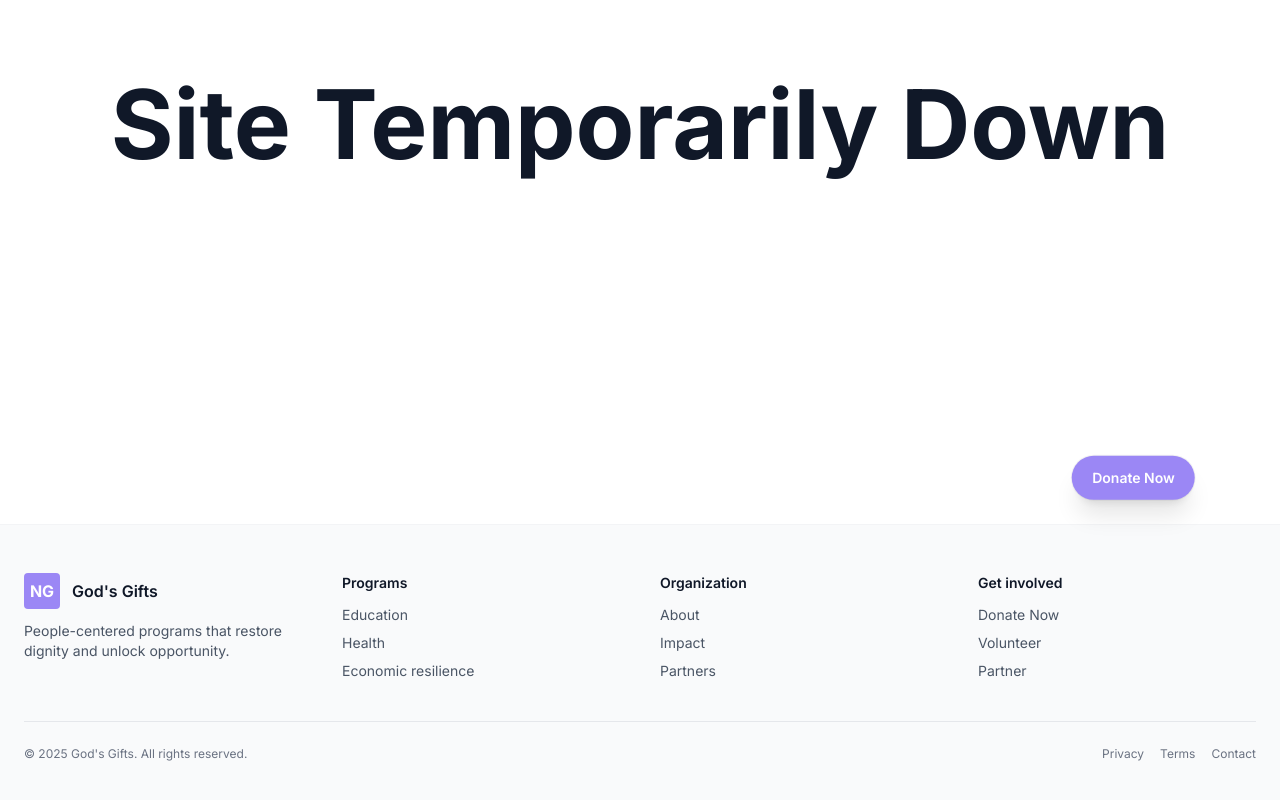
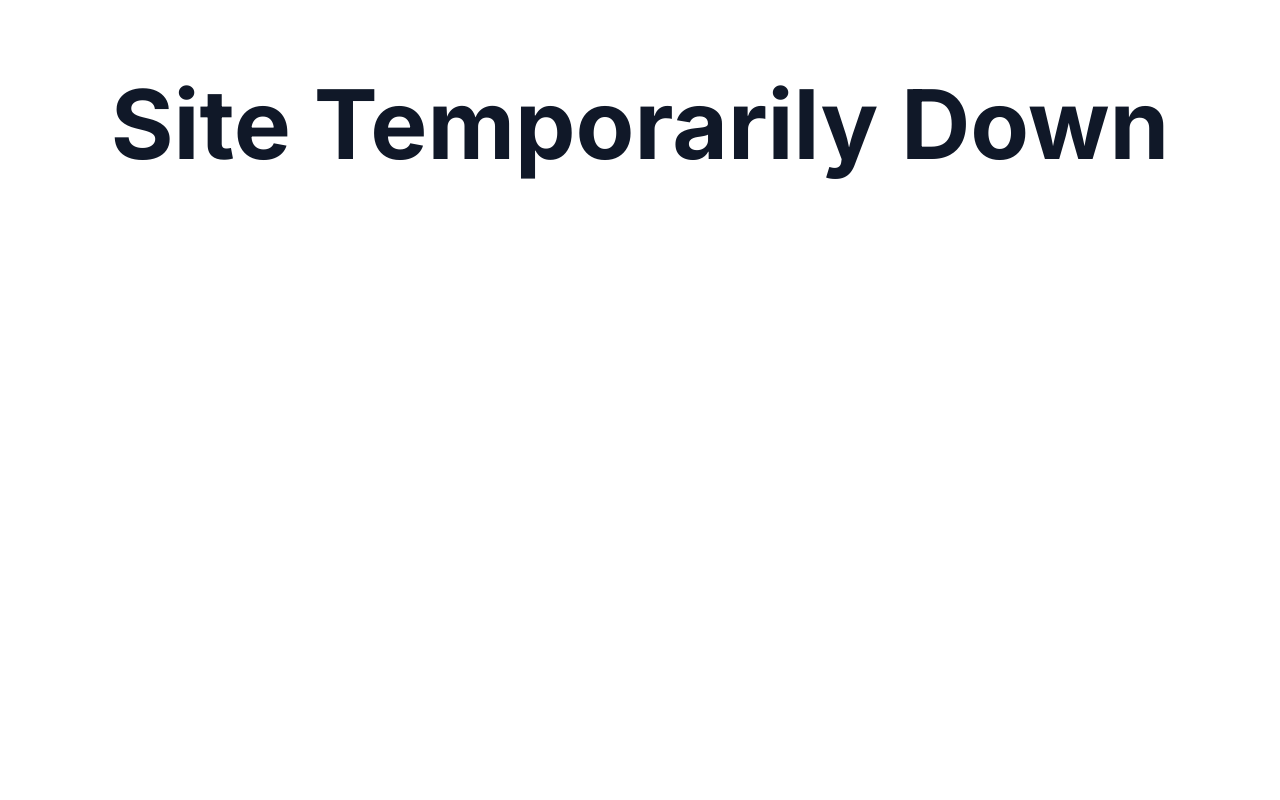
Before and after one commit to kibirigec/charity, a Next.js app: page / in a window 1280 px wide. Shown: the part 276-1076 px from the top of the page. After the commit the page ends 800 px from the top, so only its background shows below. Built offline with nearby package versions, Linux system fonts and the light colour scheme.

Commit message:
Remove header and footer from site down page

```diff
--- a/src/app/layout.js
+++ b/src/app/layout.js
@@ -20,84 +20,7 @@ export default function RootLayout({ children }) {
       <body
         className={`${inter.variable} antialiased overflow-x-hidden`}
       >
-        <a href="/donate" className="floating-donate fixed bottom-4 left-1/2 -translate-x-1/2 md:left-auto md:right-6 md:bottom-6 z-[60] inline-flex items-center rounded-full bg-[var(--lavender)] px-5 py-3 text-sm font-semibold text-white shadow-xl ring-1 ring-black/5 hover:opacity-90 transition animate-float">
-          Donate Now
-        </a>
-        <Effects />
-        <Navbar />
-        {/* legacy header retained below for reference; remove if not needed */}
-        <header className="hidden absolute left-0 right-0 top-0 z-20">
-          <div className="mx-auto flex max-w-7xl items-center justify-between px-4 md:px-6 py-4 md:py-5">
-            <div className="flex items-center gap-3">
-              <div className="h-9 w-9 rounded bg-white/90 text-black grid place-items-center font-bold">NG</div>
-              <span className="text-white text-lg font-semibold tracking-tight">God's Gifts</span>
-            </div>
-            <nav className="hidden md:flex items-center gap-8 text-sm text-white/90">
-              <div className="relative group">
-                <a href="/about" className="hover:text-white transition inline-flex items-center">About</a>
-                <div className="absolute left-0 mt-3 hidden group-hover:block">
-                  <div className="min-w-[240px] overflow-hidden rounded-lg border border-white/20 bg-white/95 p-2 text-gray-900 shadow-lg backdrop-blur">
-                    <a href="/about" className="block rounded px-3 py-2 text-sm hover:bg-gray-50">About God's Gifts Foundation</a>
-                    <a href="/people-behind" className="block rounded px-3 py-2 text-sm hover:bg-gray-50">People Behind</a>
-                  </div>
-                </div>
-              </div>
-              <a href="/programs" className="hover:text-white transition">Programs</a>
-              <a href="/impact" className="hover:text-white transition">Impact</a>
-              <a href="/partners" className="hover:text-white transition">Partners</a>
-              <a href="/contact" className="hover:text-white transition">Contact</a>
-              <a href="/donate" className="inline-flex items-center rounded-full border border-white/80 px-5 py-2 text-sm font-semibold text-white hover:opacity-90 transition">Donate Now</a>
-            </nav>
-          </div>
-        </header>
-        <div className="site-content transition-transform duration-300 ease-out will-change-transform">
-          {children}
-          <footer id="contact" className="border-t border-gray-100 bg-gray-50">
-          <div className="mx-auto max-w-7xl px-6 py-12">
-            <div className="grid gap-10 sm:grid-cols-2 md:grid-cols-4">
-              <div>
-                <div className="flex items-center gap-3">
-                  <div className="h-9 w-9 rounded bg-[var(--lavender)] text-white grid place-items-center font-bold">NG</div>
-                  <span className="text-gray-900 font-semibold">God's Gifts</span>
-                </div>
-                <p className="mt-3 text-sm text-gray-600 max-w-xs">People-centered programs that restore dignity and unlock opportunity.</p>
-              </div>
-              <div>
-                <h4 className="text-sm font-semibold text-gray-900">Programs</h4>
-                <ul className="mt-3 space-y-2 text-sm text-gray-600">
-                  <li><a href="/programs" className="hover:text-gray-900">Education</a></li>
-                  <li><a href="/programs" className="hover:text-gray-900">Health</a></li>
-                  <li><a href="/programs" className="hover:text-gray-900">Economic resilience</a></li>
-                </ul>
-              </div>
-              <div>
-                <h4 className="text-sm font-semibold text-gray-900">Organization</h4>
-                <ul className="mt-3 space-y-2 text-sm text-gray-600">
-                  <li><a href="/about" className="hover:text-gray-900">About</a></li>
-                  <li><a href="/impact" className="hover:text-gray-900">Impact</a></li>
-                  <li><a href="/partners" className="hover:text-gray-900">Partners</a></li>
-                </ul>
-              </div>
-              <div>
-                <h4 className="text-sm font-semibold text-gray-900">Get involved</h4>
-                <ul className="mt-3 space-y-2 text-sm text-gray-600">
-                  <li><a href="/donate" className="hover:text-gray-900">Donate Now</a></li>
-                  <li><a href="/get-involved" className="hover:text-gray-900">Volunteer</a></li>
-                  <li><a href="/get-involved" className="hover:text-gray-900">Partner</a></li>
-                </ul>
-              </div>
-            </div>
-            <div className="mt-10 flex flex-col items-center justify-between gap-4 border-t border-gray-200 pt-6 text-xs text-gray-500 md:flex-row">
-              <p>© {new Date().getFullYear()} God's Gifts. All rights reserved.</p>
-              <div className="flex items-center gap-4">
-                <a href="#" className="hover:text-gray-700">Privacy</a>
-                <a href="#" className="hover:text-gray-700">Terms</a>
-                <a href="/contact" className="hover:text-gray-700">Contact</a>
-              </div>
-            </div>
-          </div>
-          </footer>
-        </div>
+        {children}
       </body>
     </html>
   );
```
